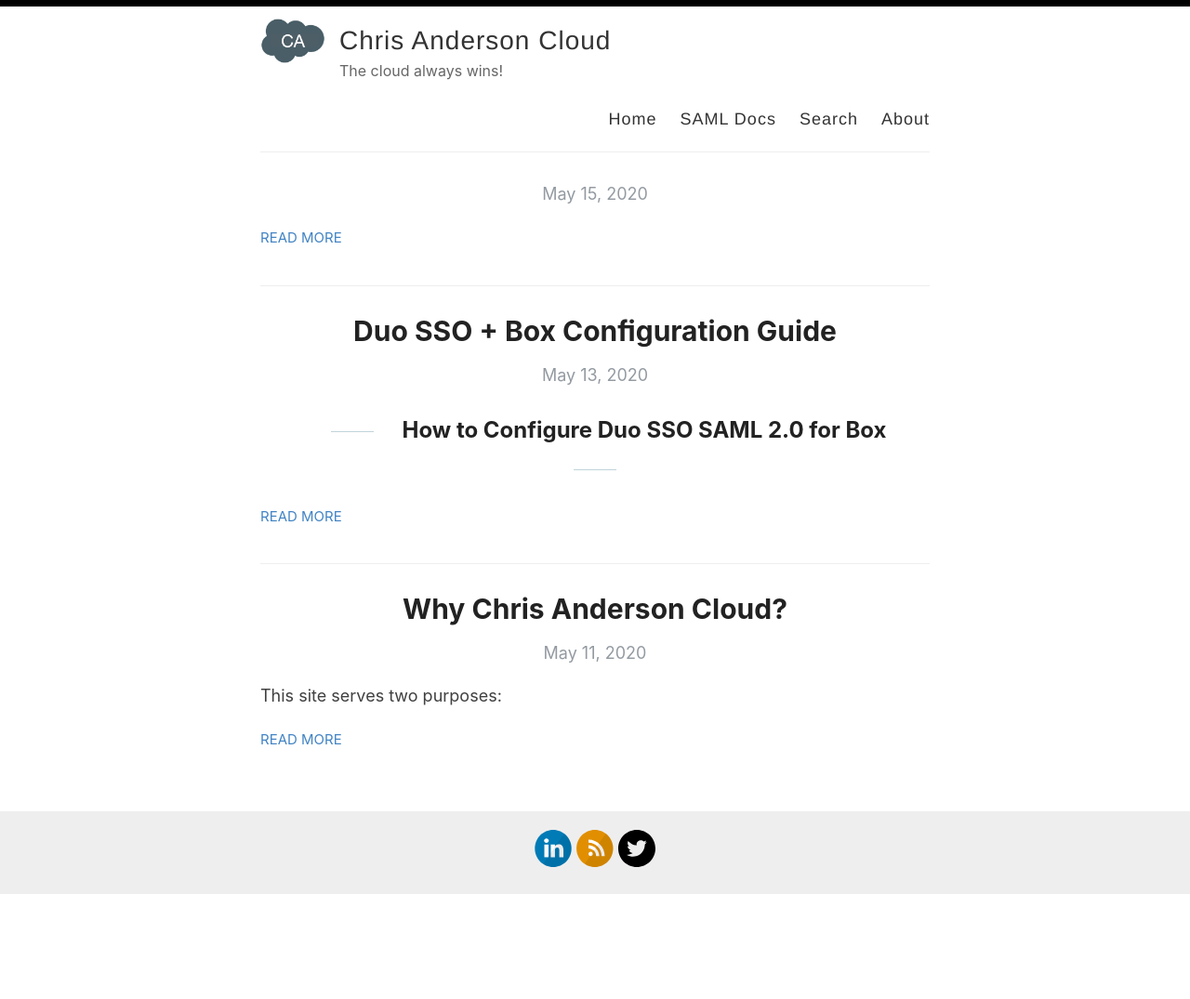
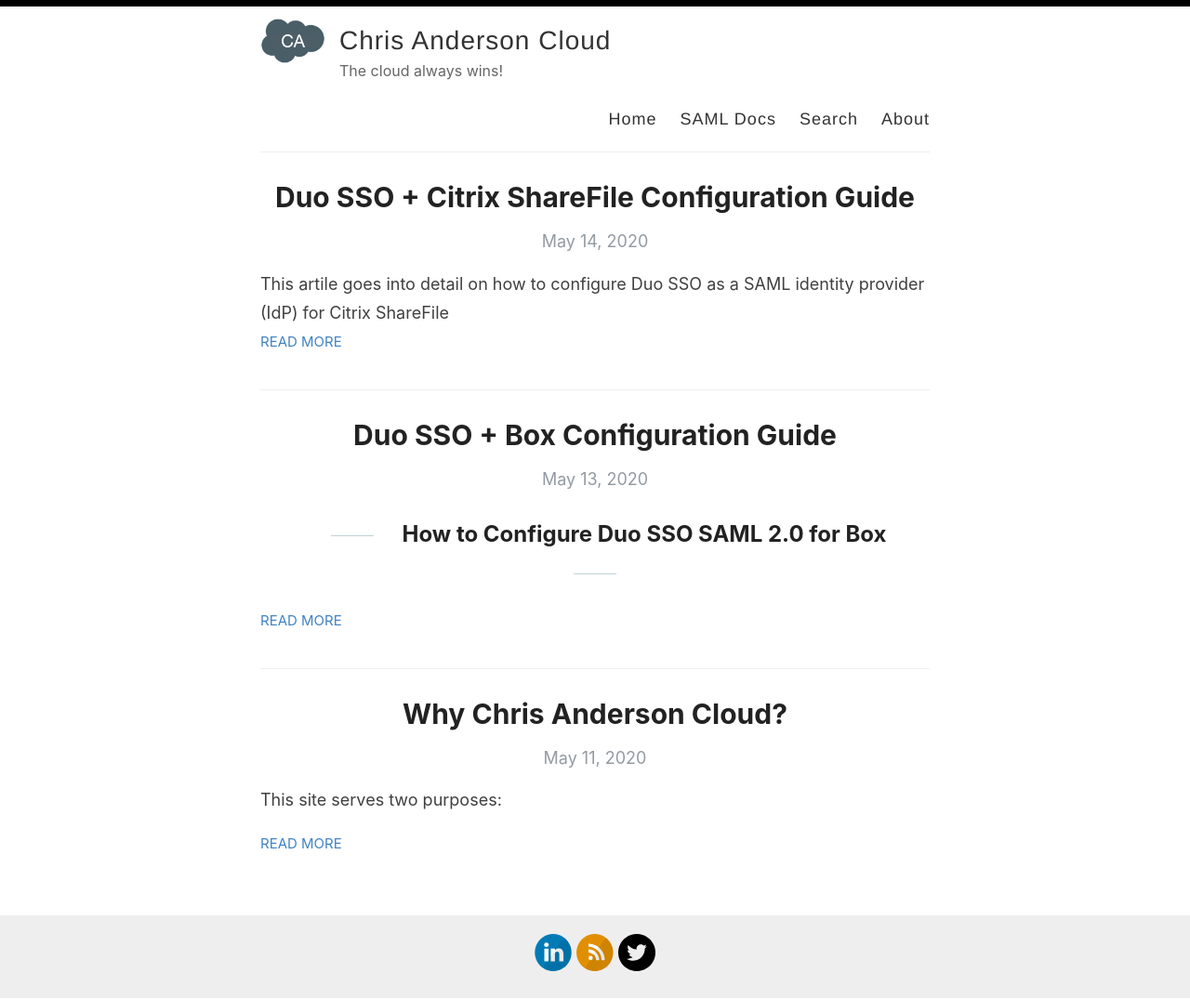
Before and after one commit to christophe81/christophe81.github.io, a Jekyll site: the page built from index.html, in a window 1280 px wide. Shown: the whole page at 93% size. Built offline with Jekyll 4.4.1, drawn with Linux system fonts in a browser that asks for light colours; the list of posts is cut into pages by our own code; before the commit the page ends 963 px from its top, so only the background shows below that; some of the changed lines change nothing that is shown.

Commit message:
Update 2020-5-14-Duo SSO-Citrix-ShareFile.md

```diff
--- a/_posts/2020-5-14-Duo SSO-Citrix-ShareFile.md
+++ b/_posts/2020-5-14-Duo SSO-Citrix-ShareFile.md
@@ -2,18 +2,7 @@
 layout: post
 title: Duo SSO + Citrix ShareFile Configuration Guide
 categories: SAML SSO
-excerpt:
-## How to Configure Duo SSO SAML 2.0 for Citrix ShareFile
-
-*All docs on this site are unofficial*
-
-### Prerequisites:
-1. You have a [ShareFile](https://sharefile.com) account that supports SAML authentication
-1. [Duo SSO](https://duo.com/docs/sso) is already configured with an authentication source
-
-### Outline
-1. What's been tested
-1. SSO Configuration Steps
+excerpt: This artile goes into detail on how to configure Duo SSO as a SAML identity provider (IdP) for Citrix ShareFile
 ---
 
 ## How to Configure Duo SSO SAML 2.0 for Citrix ShareFile
```
